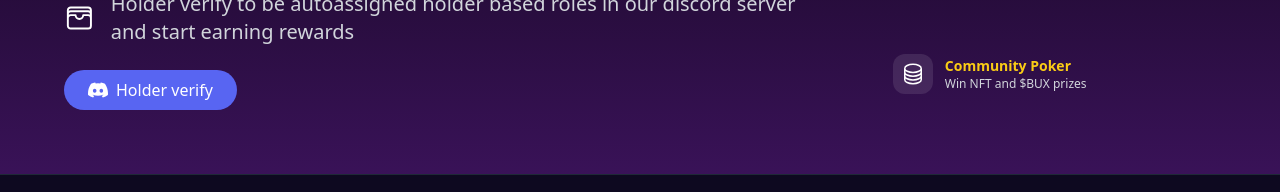
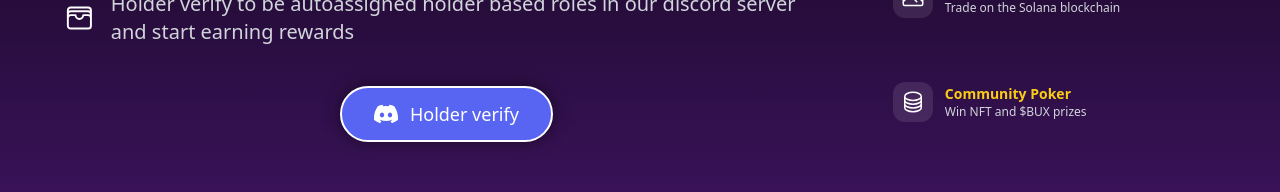
Before and after one commit to tomBUXDAO/BUXDAO, a React (Vite) app: page / in a window 1280 px wide. Shown: the part 394-586 px from the top of the page. Built offline with nearby package versions, Linux system fonts and the light colour scheme; no server answers; grey boxes are pictures that could not be loaded.

Commit message:
style: change button shadow to black - Update shadow color from white to black - Increase shadow opacity for better visibility - Maintain other button styling

```diff
--- a/src/components/Hero.jsx
+++ b/src/components/Hero.jsx
@@ -54,15 +54,15 @@ const Hero = () => {
                 100% revenue share paid out through daily token-based rewards
               </span>
             </h2>
-            <p className="text-sm sm:text-base md:text-lg lg:text-xl text-gray-300 mb-4 sm:mb-6">
+            <p className="text-sm sm:text-base md:text-lg lg:text-xl text-gray-300 mb-8 sm:mb-10">
               <span className="inline-flex items-center gap-4">
                 <WalletIcon className="h-8 w-8 sm:h-10 sm:w-10 text-white" />
                 Holder verify to be autoassigned holder based roles in our discord server and start earning rewards
               </span>
             </p>
-            <div className="flex items-center">
-              <button className="flex items-center justify-center space-x-2 bg-[#5865F2] px-6 py-2 rounded-full text-white text-sm sm:text-base hover:opacity-90 transition-opacity">
-                <DiscordIcon className="h-4 w-4 sm:h-5 sm:w-5" />
+            <div className="flex items-center justify-center">
+              <button className="flex items-center justify-center space-x-3 bg-[#5865F2] px-8 py-3 rounded-full text-white text-base sm:text-lg hover:opacity-90 transition-opacity border-2 border-white shadow-[0_0_15px_rgba(0,0,0,0.5)]">
+                <DiscordIcon className="h-5 w-5 sm:h-6 sm:w-6" />
                 <span>Holder verify</span>
               </button>
             </div>
```
